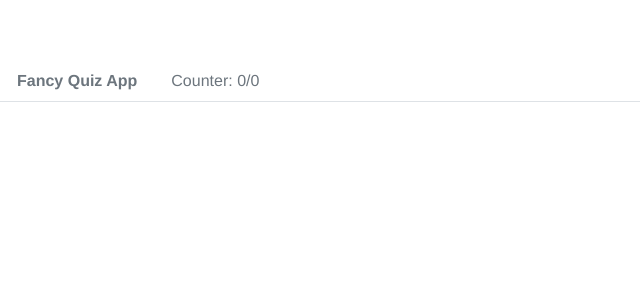
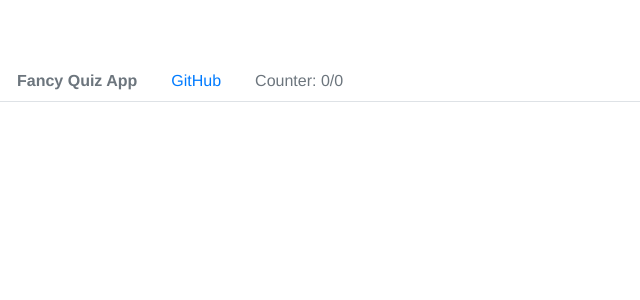
Before and after one commit to vsahinid/vue-quiz, a Vue app: page / in a window 1280 px wide. Shown: the top 300 px of the page, without its empty margins (0-640 px from the left). Built offline with nearby package versions, Linux system fonts and the light colour scheme; no server answers; what vue-resize-text would draw is missing.

Commit message:
Added githib source code

```diff
--- a/src/components/Header.vue
+++ b/src/components/Header.vue
@@ -2,6 +2,7 @@
   <div>
     <b-nav tabs>
       <b-nav-item disabled><b>Fancy Quiz App</b></b-nav-item>
+      <b-nav-item><a href="https://github.com/vsahinid/vue-quiz">GitHub</a></b-nav-item>
       <b-nav-item disabled>Counter: {{ numCorrect }}/{{ numTotal }}</b-nav-item>
     </b-nav>
   </div>
```
